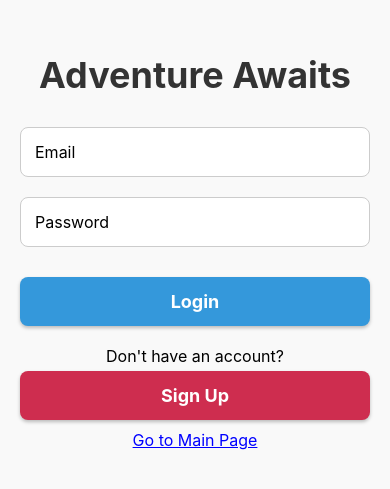
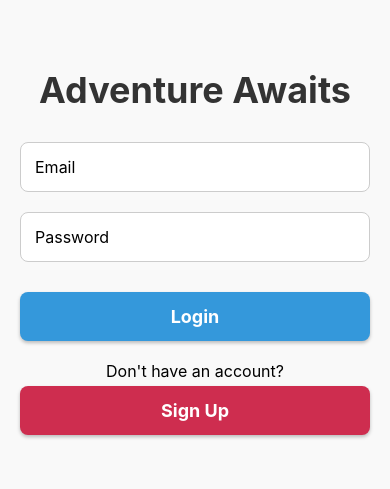
Before and after one commit to ashok159/WanderWise-Frontend, a React Native app: screen /Login in a window 390 px wide. Shown: the part 171-660 px from the top of the page. Built offline with nearby package versions, Linux system fonts and the light colour scheme; what react-native-geocoding would draw is missing.

Commit message:
removed go to main page button, warnings

```diff
--- a/App.js
+++ b/App.js
@@ -13,10 +13,12 @@ import BudgetTracker from './screens/BudgetTracker';
 import FlightStatus from './screens/FlightStatus';
 import FlightDetails from './screens/FlightDetails';
 import MyCalendar from './components/Calendar';
+import { LogBox } from 'react-native';
 
 const Stack = createStackNavigator();
 
 export default function App() {
+  LogBox.ignoreAllLogs(true);
   return (
     <NavigationContainer>
       <Stack.Navigator initialRouteName="Home">
--- a/screens/login.js
+++ b/screens/login.js
@@ -65,9 +65,9 @@ export default function Login({ navigation }) {
         <TouchableOpacity onPress={handleRegister} style={styles.registerButton}>
           <Text style={styles.registerButtonText}>Sign Up</Text>
         </TouchableOpacity>
-        <TouchableOpacity onPress={handleGoToMainPage}>
+        {/* <TouchableOpacity onPress={handleGoToMainPage}>
           <Text style={styles.linkText}>Go to Main Page</Text>
-        </TouchableOpacity>
+        </TouchableOpacity> */}
       </View>
       </TouchableWithoutFeedback>
     </ImageBackground>
```
